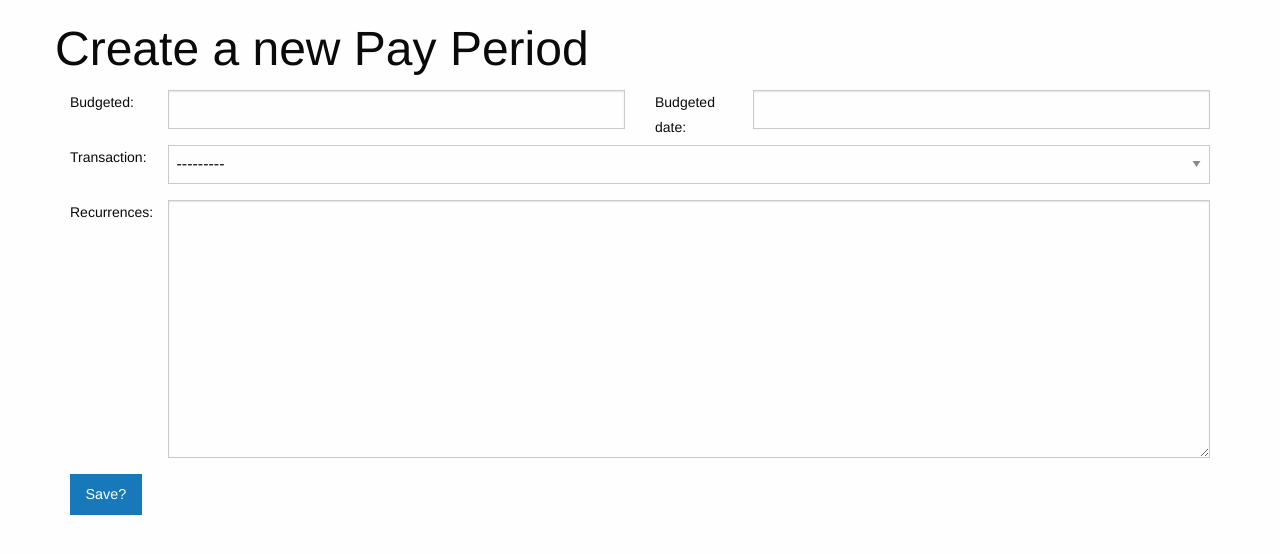
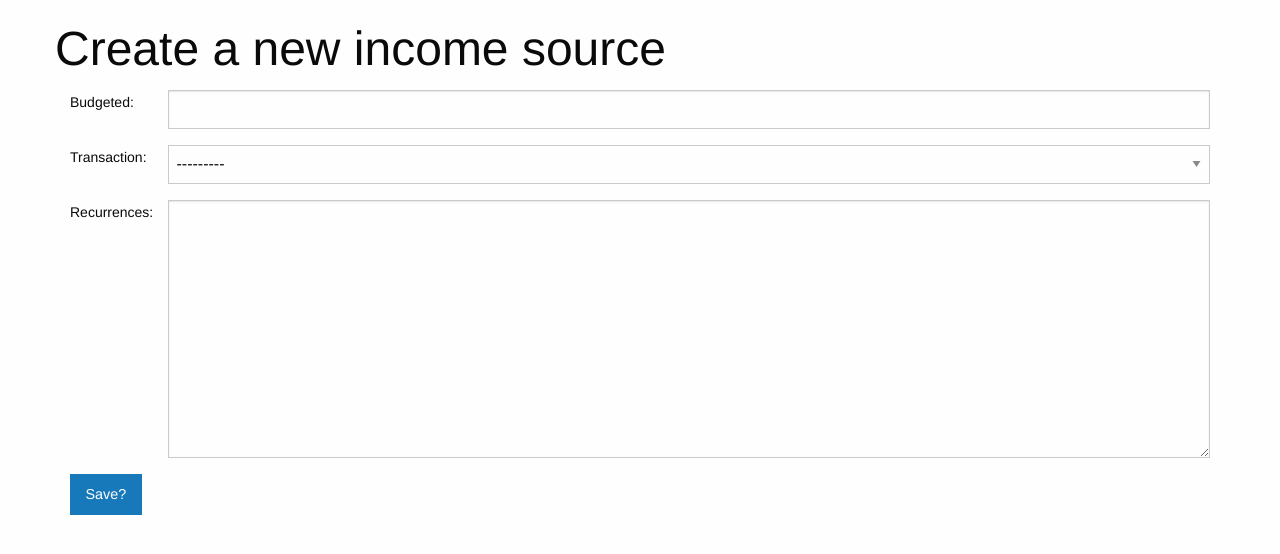
Before and after one commit to evz/cream, a Django app: page /income/create/ in a window 1280 px wide. Shown: the part 77-631 px from the top of the page. Run offline with Django 3.2, Linux system fonts and the light colour scheme; data that the repository does not hold is empty; parts of the project's set-up code (start-up, migrations or seed data) failed here and were passed over; some libraries are stand-ins or nearby versions.

Commit message:
Fix up income creation a bit more

```diff
--- a/cash/forms.py
+++ b/cash/forms.py
@@ -1,3 +1,5 @@
+from datetime import datetime, timedelta
+
 from django.forms import ModelForm, Select
 from django.core.exceptions import ValidationError
 
@@ -18,7 +20,22 @@ class IncomeForm(ModelForm):
         super().__init__(*args, **kwargs)
         self.fields['transaction'].required = False
         self.fields['transaction'].queryset = Transaction.maybe_paychecks().filter(income__isnull=True)
+        self.fields['budgeted_date'].required = False
+        self.fields['recurrences'].required = True
 
     class Meta:
         model = Income
         fields = '__all__'
+
+    def clean(self):
+        cleaned_data = super().clean()
+        self.cleaned_data['budgeted_date'] = cleaned_data['recurrences'].occurrences()[0]
+
+    def clean_recurrences(self):
+        recurrences = self.cleaned_data['recurrences']
+
+        for occurrence in recurrences.occurrences():
+            if occurrence > datetime.now() + timedelta(weeks=5200):
+                raise ValidationError('Please select an end date')
+
+        return recurrences
--- a/cash/models.py
+++ b/cash/models.py
@@ -14,7 +14,7 @@ from recurrence.fields import RecurrenceField
 
 class Income(models.Model):
     budgeted = models.FloatField()
-    budgeted_date = models.DateField(unique=True)
+    budgeted_date = models.DateField()
     transaction = models.ForeignKey("Transaction",
                                     on_delete=models.CASCADE,
                                     null=True,
@@ -46,14 +46,14 @@ class Income(models.Model):
     @property
     def previous_income(self):
         try:
-            return self.get_previous_by_start_date()
+            return self.get_previous_by_budgeted_date()
         except Income.DoesNotExist:
             return None
 
     @property
     def next_income(self):
         try:
-            return self.get_next_by_start_date()
+            return self.get_next_by_budgeted_date()
         except Income.DoesNotExist:
             return None
 
@@ -70,7 +70,7 @@ class Income(models.Model):
     @property
     def total_expenses(self):
 
-        expression = Sum(Coalesce(Abs('transaction__amount'), 'budgeted'))
+        expression = Sum(Coalesce(Abs('transaction__amount'), 'budgeted_amount'))
 
         total_expenses = Expense.objects.filter(income=self)\
                                         .aggregate(total_expenses=expression)
@@ -82,11 +82,11 @@ class Income(models.Model):
 
     def expense_date_range(self):
         if self.next_income:
-            end_date = (self.next_income.start_date - timedelta(days=1)).date()
+            end_date = (self.next_income.budgeted_date - timedelta(days=1)).date()
         else:
-            end_date = (self.start_date + timedelta(days=14)).date()
+            end_date = (self.budgeted_date + timedelta(days=14)).date()
 
-        return self.start_date, end_date
+        return self.budgeted_date, end_date
 
     def save(self, **kwargs):
         self.slug = str(self)
--- a/cash/templates/cash/create-income.html
+++ b/cash/templates/cash/create-income.html
@@ -3,9 +3,9 @@
 
 {% block title %}
 {% if transaction %}
-Create a new Pay Period from Transaction - {{ transaction.date_posted|date:"F j, Y" }} {{ transaction.amount|format_money }}
+Create a new income source from Transaction - {{ transaction.date_posted|date:"F j, Y" }} {{ transaction.amount|format_money }}
 {% else %}
-Create a new expense
+Create a new income source
 {% endif %}
 {% endblock %}
 
@@ -19,9 +19,9 @@ Create a new expense
       <div class="cell">
         <h1>
           {% if transaction %}
-            New Pay Period <small>{{ transaction.date_posted|date:"F j, Y" }} {{ transaction.amount|format_money }}</small>
+            New income <small>{{ transaction.date_posted|date:"F j, Y" }} {{ transaction.amount|format_money }}</small>
           {% else %}
-            Create a new Pay Period
+            Create a new income source
           {% endif %}
         </h1>
       </div>
@@ -58,16 +58,9 @@ Create a new expense
                   <div class="cell small-1">
                     {{ form.budgeted.label_tag }}
                   </div>
-                  <div class="cell small-5">
+                  <div class="cell small-11">
                     {{ form.budgeted }}
                     {{ form.budgeted.errors }}
-                  </div>
-                  <div class="cell small-1">
-                    {{ form.budgeted_date.label_tag }}
-                  </div>
-                  <div class="cell small-5">
-                    {{ form.budgeted_date }}
-                    {{ form.budgeted_date.errors }}
                   </div>
                   <div class="cell small-1">
                     {{ form.transaction.label_tag }}
@@ -80,13 +73,17 @@ Create a new expense
                     {{ form.recurrences.label_tag }}
                   </div>
                   <div class="cell small-11">
-                    {{ form.recurrences }}
-                    {{ form.recurrences.errors }}
+                        <div class="cell">
+                            {{ form.recurrences }}
+                        </div>
+                        <div class="cell">
+                            {{ form.recurrences.errors }}
+                        </div>
                   </div>
                 {% else %}
-                {{ form.budgeted.as_hidden }}
-                {{ form.budgeted_date.as_hidden }}
-                {{ form.transaction.as_hidden }}
+                    {{ form.budgeted.as_hidden }}
+                    {{ form.budgeted_date.as_hidden }}
+                    {{ form.transaction.as_hidden }}
                 {% endif %}
                 <div class="cell">
                   <input type="submit" class="button" value="Save?" />
@@ -108,8 +105,7 @@ Create a new expense
                 ajax: {
                     url: '{% url "paycheck-autocomplete" %}',
                     dataType: 'json'
-                },
-                multiple: true
+                }
             })
         })
     </script>
--- a/cash/templates/cash/income-detail.html
+++ b/cash/templates/cash/income-detail.html
@@ -5,7 +5,6 @@
 
 {% block content %}
     <h1>
-        Pay period start date: {{ income.budgeted_date|date:"F j, Y" }}<br />
         <span class="label warning">Income: <strong>{{ income.budgeted|format_money }}</strong></span>
         <span class="label warning">Carry over: <strong>{{ income.carry_over|format_money }}</strong></span>
         <span class="label warning">Total expenses: <strong>{{ income.total_expenses|format_money }}</strong></span>
--- a/cash/templates/cash/index.html
+++ b/cash/templates/cash/index.html
@@ -18,7 +18,7 @@
                 <tr>
                     <td>
                         <a href="{% url 'income-detail' inc.slug %}">
-                            {{ inc.start_date|date:"F j, Y" }}
+                            {{ inc.budgeted_date|date:"F j, Y" }}
                         </a>
                     </td>
                     <td>{{ inc.income|format_money }}</td>
--- a/cash/views.py
+++ b/cash/views.py
@@ -112,24 +112,39 @@ class IncomeCreateFromTransaction(IncomeCreateBase):
 
 
 class IncomeCreate(IncomeCreateBase):
+    def form_invalid(self, form):
+        import pdb
+        pdb.set_trace()
+
     def form_valid(self, form):
         valid = super().form_valid(form)
 
-        if self.object.recurrences:
-            start_dt = datetime.combine(self.object.budgeted_date, datetime.min.time())
-            recurrences = self.object.recurrences.between((start_dt + timedelta(days=1)),
-                                                         (start_dt + timedelta(days=365)))
+        created = [self.object]
+        new_income = []
 
-            new_income = []
+        for recurrence in self.object.recurrences.occurrences()[1:]:
+            income = Income(budgeted_date=recurrence.date(),
+                            budgeted=self.object.budgeted,
+                            slug=recurrence.date().isoformat()[:10],
+                            first_occurrence=self.object)
+            new_income.append(income)
 
-            for recurrence in recurrences:
-                income = Income(budgeted_date=recurrence.date(),
-                                budgeted_income=self.object.budgeted_income,
-                                slug=recurrence.date().isoformat()[:10],
-                                first_occurrence=self.object)
-                new_income.append(income)
+        if new_income:
+            created.extend(Income.objects.bulk_create(new_income))
 
-            Income.objects.bulk_create(new_income)
+        for income in created:
+            expenses = Expense.objects.filter(budgeted_date__gte=income.budgeted_date)
+            if income.next_income:
+                expenses = expenses.filter(budgeted_date__lt=income.next_income.budgeted_date)
+
+            for expense in expenses:
+                expense.income = None
+
+            Expense.objects.bulk_update(expenses, ['income'])
+
+            income.expense_set.add(*expenses)
+
+        self.object.save()
 
         return valid
 
```
Also changed, not shown: cash/migrations/0026_auto_20201010_2240.py (added).
